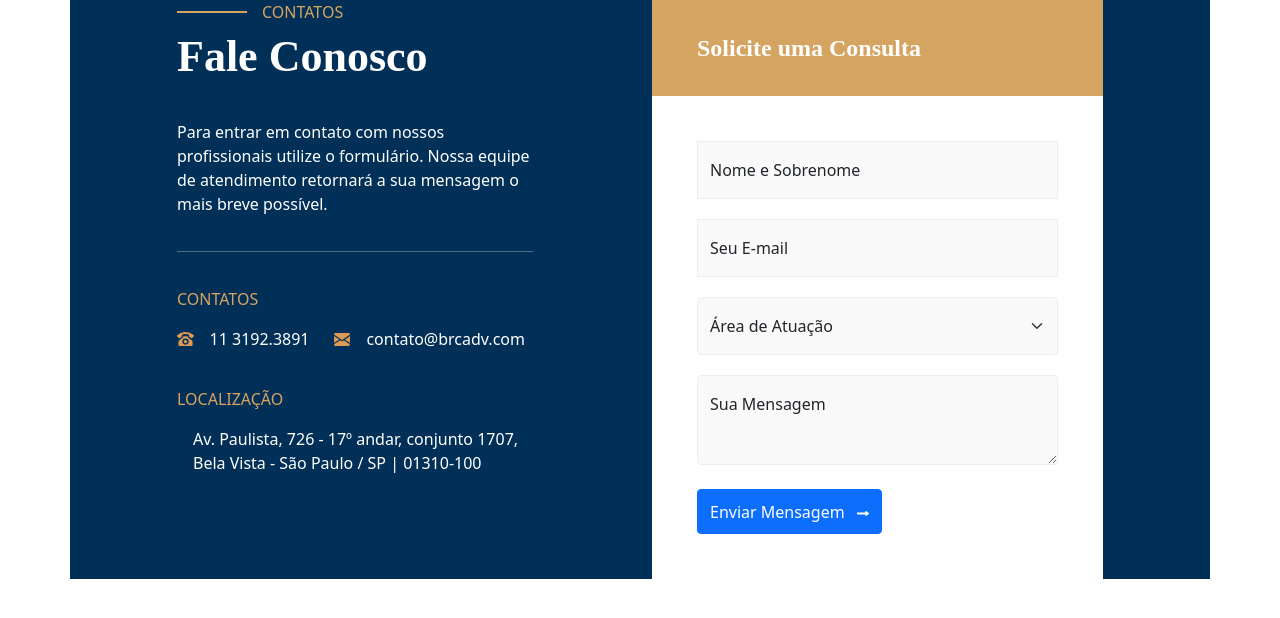
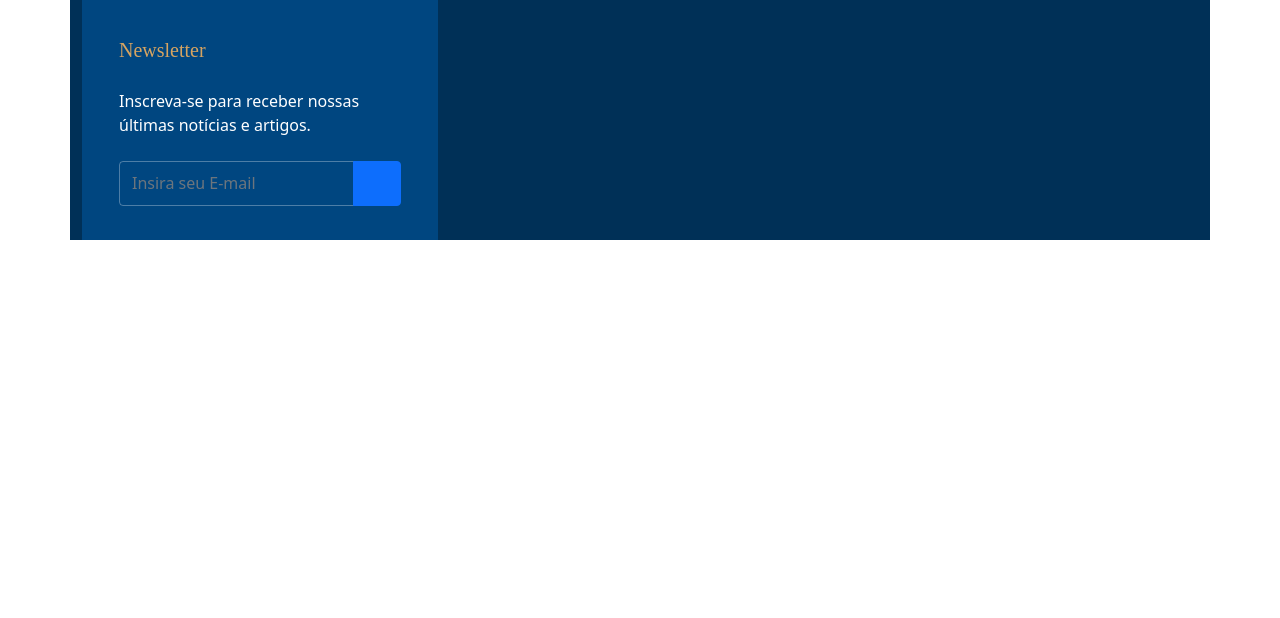
Before and after one commit to luangelsdorf/brc-advogados, a Next.js app: page / in a window 1280 px wide. Shown: the top 618 px of the page. Built offline with nearby package versions, Linux system fonts and the light colour scheme.

Commit message:
Componente "Newsletter"

```diff
--- a/pages/index.js
+++ b/pages/index.js
@@ -5,6 +5,7 @@ import TopHeader from "../src/components/TopHeader";
 import React from "react";
 import Form from "../src/components/Form";
 import FaleConosco from "../src/components/FaleConosco";
+import NewsLetter from "../src/components/NewsLetter";
 
 
 export default function Home() {
@@ -21,15 +22,9 @@ export default function Home() {
 
             <div className="container d-fle justify-content-center align-items-center bg-escuro">
                 <div className="row">
-                    <div className="col-1" />
-                    <div className="col-4" >
-                        <FaleConosco />
+                    <div className="col-4">
+                        <NewsLetter />
                     </div>
-                    <div className="col-1" />
-                    <div className="col-5" >
-                        <Form />
-                    </div>
-                    <div className="col-1" />
                 </div>
             </div>
         </div>
--- a/public/css/global.css
+++ b/public/css/global.css
@@ -2,7 +2,7 @@ html {
     --proxima: "Proxima Nova", sans-serif;
     --playfair: "Playfair Display", serif;
 
-    --azul-escuro: rgba(0, 48, 87, 1);
+    --azul-escuro: rgb(0, 48, 87);
     --azul-claro: rgba(0, 70, 128, 1);
     --dourado: rgba(214, 164, 97, 1);
     --text: #9B9B9B;
@@ -31,6 +31,10 @@ body {
 
 .fs-16 {
     font-size: 16px !important;
+}
+
+.fs-20 {
+    font-size: 20px !important;
 }
 
 .fs-22 {
@@ -357,3 +361,36 @@ header {
 .contatos-content {
     margin-bottom: 36px;
 }
+
+/* -=-=-=-=-=-=-=-=-=-=-=-=-=-=-=-=-=-=-=-=- SubFooter -=-=-=-=-=-=-=-=-=-=-=-=-=-=-=-=-=-=-=-=- */
+
+.newsletter {
+    height: 240px;
+    background-color: var(--azul-claro);
+    display: flex;
+    justify-content: center;
+    align-items: center;
+    padding-left: 37px;
+    padding-right: 37px;
+}
+
+.news-submit {
+    color: var(--azul-escuro);
+    width: 48px;
+}
+
+.news-submit:hover {
+    color: var(--dourado) !important;
+}
+
+.news-input {
+    background-color: transparent !important;
+    border-color: rgba(255, 255, 255, 0.3) !important;
+    color: white !important;
+    border-radius: 0;
+    height: 45px;
+}
+
+.news-input::placeholder {
+    color: white;
+}
--- /dev/null
+++ b/src/components/NewsLetter.js
@@ -0,0 +1,18 @@
+import React from 'react';
+
+export default function NewsLetter() {
+    return (
+        <div className="newsletter">
+            <div>
+                <span className="playfair fs-20 text-dourado d-block">Newsletter</span>
+                <span className="text-white d-inline-block my-4">Inscreva-se para receber nossas últimas notícias e artigos.</span>
+                <div className="input-group">
+                    <input type="text" className="form-control news-input" placeholder="Insira seu E-mail" />
+                    <button className="btn btn-primary news-submit" type="button">
+                        <span className="fas fa-arrow-right" />
+                    </button>
+                </div>
+            </div>
+        </div>
+    )
+}
```
